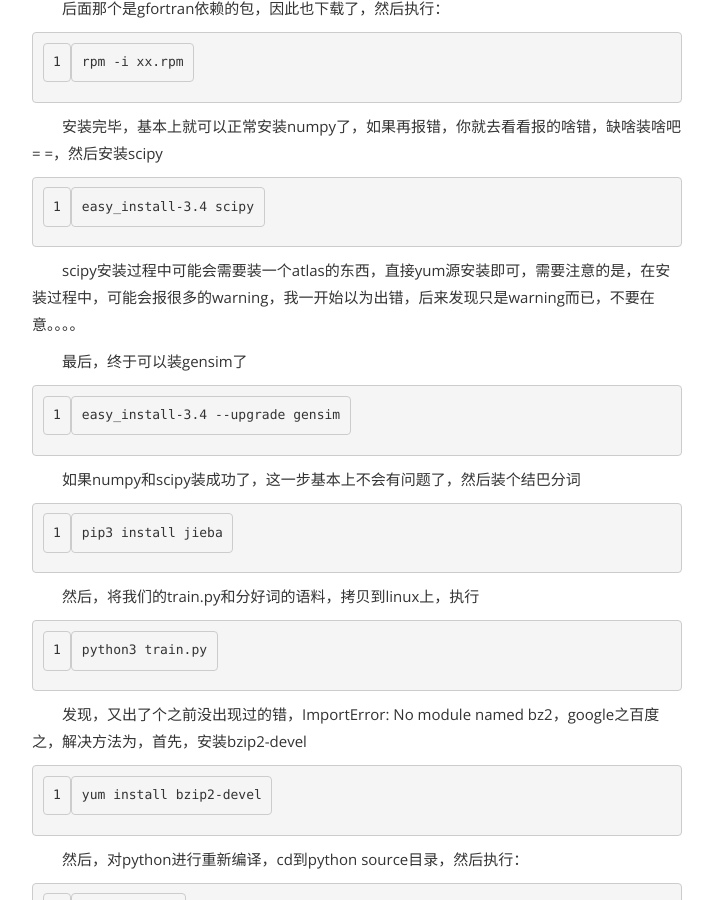
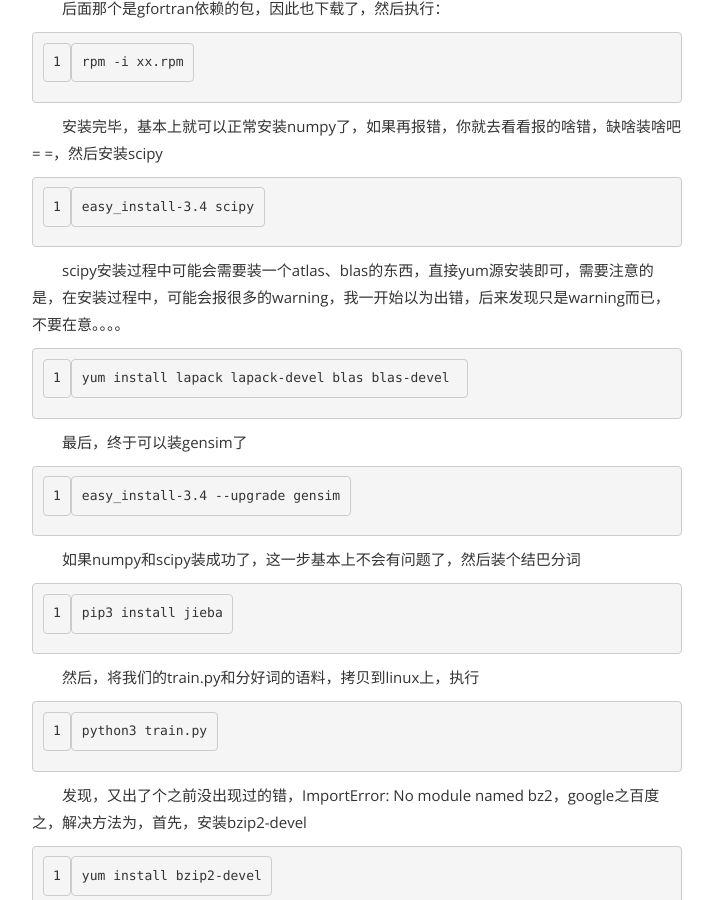
Before and after one commit to shadowJF/shadowjf.github.com, a Jekyll site: the page built from _posts/2017-02-08-Chat-Robot.md, in a window 1280 px wide and 900 px high, scrolled down 10048 px. Shown: the whole window, without its empty margins (283-996 px from the left). Built offline with Jekyll 4.4.1, drawn with Linux system fonts in a browser that asks for light colours; comment, search, counter and statistics services are not loaded.

Commit message:
modify robot

```diff
--- a/_posts/2017-02-08-Chat-Robot.md
+++ b/_posts/2017-02-08-Chat-Robot.md
@@ -332,7 +332,9 @@ excerpt_separator: "----"
 
 	easy_install-3.4 scipy
 
-　　scipy安装过程中可能会需要装一个atlas的东西，直接yum源安装即可，需要注意的是，在安装过程中，可能会报很多的warning，我一开始以为出错，后来发现只是warning而已，不要在意。。。。
+　　scipy安装过程中可能会需要装一个atlas、blas的东西，直接yum源安装即可，需要注意的是，在安装过程中，可能会报很多的warning，我一开始以为出错，后来发现只是warning而已，不要在意。。。。
+
+	yum install lapack lapack-devel blas blas-devel
 
 　　最后，终于可以装gensim了
 
```
